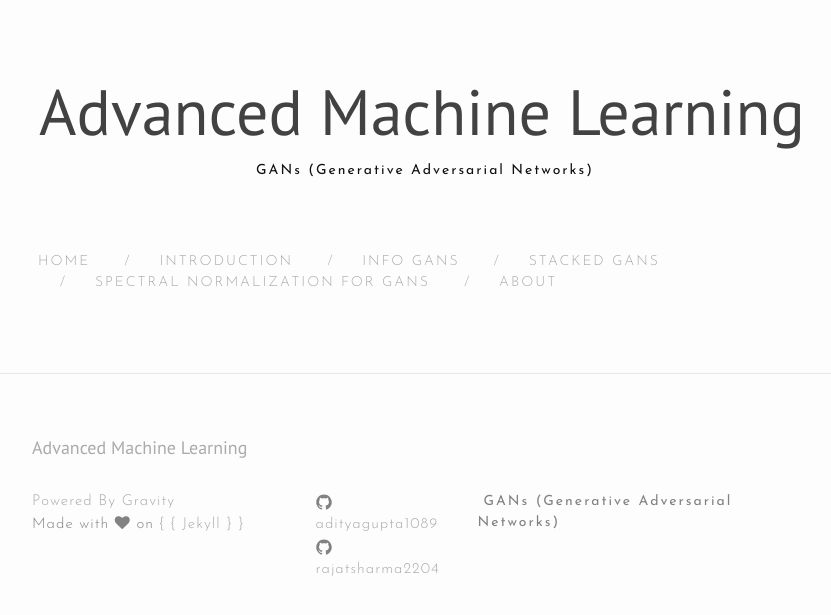
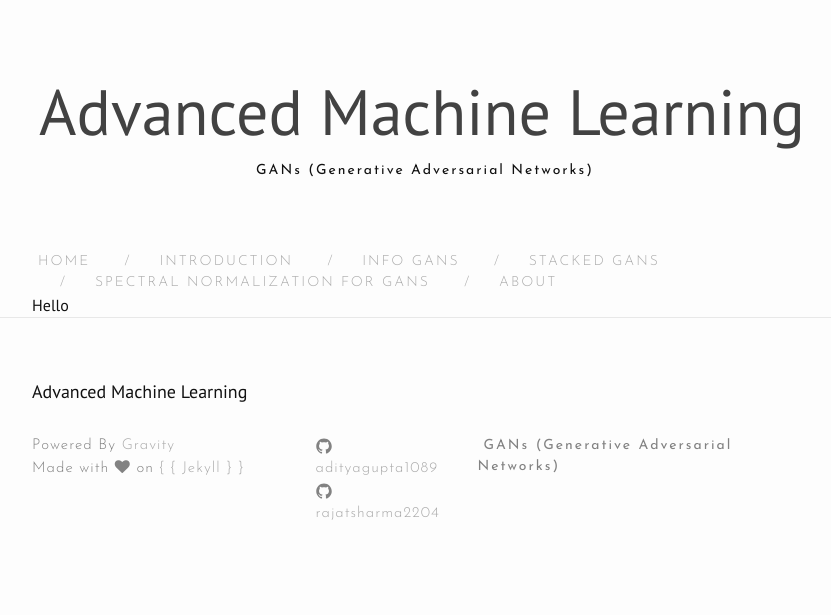
Before and after one commit to rajatsharma2204/AML_Tutorial_GANs, a Jekyll site: the page built from index.html, in a window 1280 px wide. Shown: the top 615 px of the page, without its empty margins (218-1049 px from the left). Built offline with Jekyll 4.4.1, drawn with Linux system fonts in a browser that asks for light colours; nearby versions of some CDN libraries.

Commit message:
Fixed minor bug

```diff
--- a/_includes/header.html
+++ b/_includes/header.html
@@ -13,7 +13,7 @@
     {% for sitePage in sorted_pages %}
     {% if sitePage.title %}
 
-    </a><span class="exclamationMark">/</span><a class="page-link" href="{{sitePage.url | prepend: site.baseurl }}">{{sitePage.title}}
+    <span class="exclamationMark">/</span><a class="page-link" href="{{sitePage.url | prepend: site.baseurl }}">{{sitePage.title}}</a>
     {% endif %}
     {% endfor %}
   </div>
--- a/index.html
+++ b/index.html
@@ -1,5 +1,4 @@
 ---
 layout: default
 ---
-<div class="home">
-</div>
+Hello
```
